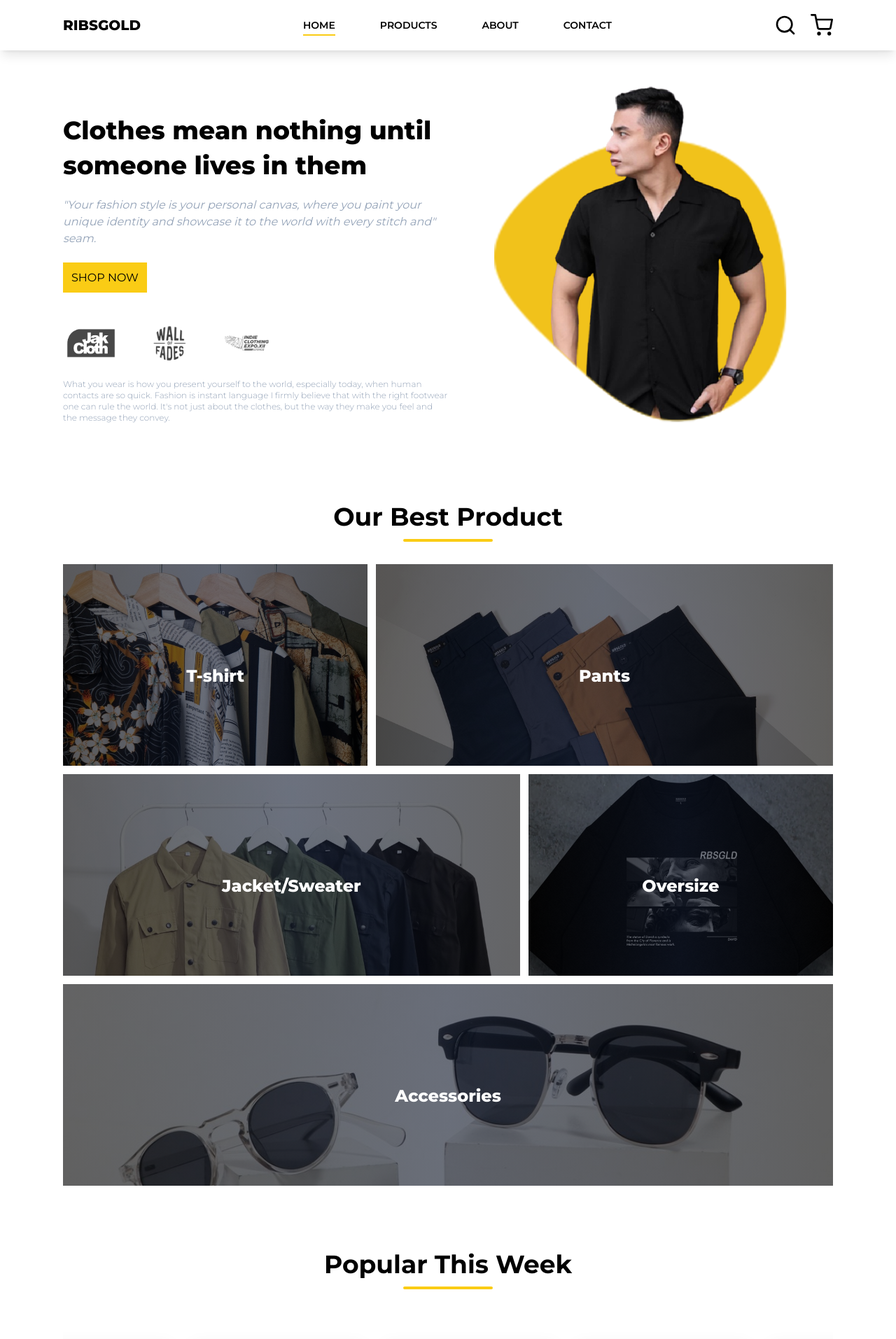
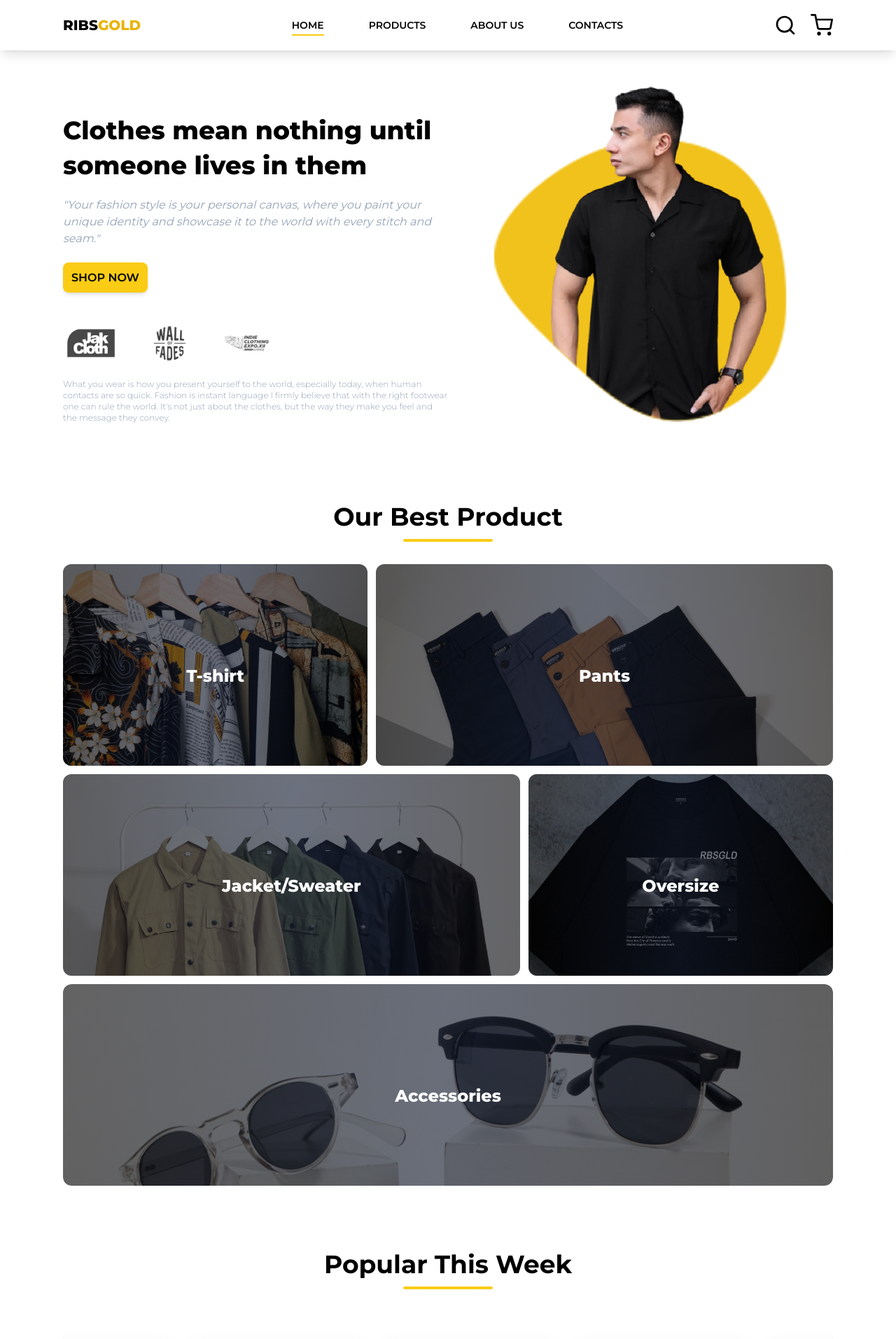
Before and after one commit to rustiandacodes/ribsgold-ecommerce, a React (Create React App) app: page / in a window 1280 px wide. Shown: the top 1913 px of the page at 70% size. Built offline with nearby package versions, Linux system fonts and the light colour scheme.

Commit message:
edited severals styles

```diff
--- a/src/components/AddToChart.jsx
+++ b/src/components/AddToChart.jsx
@@ -58,7 +58,7 @@ const AddToChart = (props) => {
             }}
           />
         </div>
-        <div className="md:h-96 h-[40rem] p-2 px-5 overflow-scroll">
+        <div className="h-96 p-2 px-5 overflow-scroll">
           {props.addToChartProducts.map((item, index) => {
             return (
               <div
@@ -74,7 +74,7 @@ const AddToChart = (props) => {
                   }}
                 />
                 <img src={item.img[0]} alt={item.name} className="rounded-lg" />
-                <div className="capitalize">
+                <div className="capitalize overflow-hidden">
                   <p className="font-bold truncate mb-2">{item.name}</p>
                   <div className="flex gap-3 font-extralight text-xs py-1">
                     <p className="font-bold w-14">Variant</p>
@@ -101,12 +101,12 @@ const AddToChart = (props) => {
         </div>
         <div className="px-8">
           <hr className="border-2 my-5 bg-slate-300 border-dashed" />
-          <div className="flex justify-between items-center">
-            <div className="flex items-center gap-5">
-              <p className="font-bold text-xl">Subtotal :</p>
+          <div className="flex flex-col md:flex-row justify-between md:items-center">
+            <div className="flex items-center gap-5 md:mb-0 mb-3">
+              <p className="font-bold text-lg md:text-xl">Subtotal :</p>
               <p>IDR {subsTotal().toLocaleString()}</p>
             </div>
-            <button className="py-1 px-3 bg-yellow-400 font-semibold rounded-lg">
+            <button className="py-1 px-3 bg-yellow-400 font-semibold rounded-lg text-lg">
               Checkout
             </button>
           </div>
--- a/src/components/AllProducts.jsx
+++ b/src/components/AllProducts.jsx
@@ -31,7 +31,7 @@ const AllProducts = (props) => {
               parameter.category === undefined
                 ? 'bg-yellow-400 border-yellow-400'
                 : ' border-black'
-            } border-[1.8px] font-medium p-2 cursor-pointer rounded-lg`}
+            } border-[1.8px] font-semibold p-2 cursor-pointer rounded-lg`}
             onClick={() => {
               navigate('/products')
             }}
@@ -43,7 +43,7 @@ const AllProducts = (props) => {
               parameter.category === 't-shirt'
                 ? 'bg-yellow-400 border-yellow-400'
                 : ' border-black'
-            } border-[1.8px] font-medium p-2 cursor-pointer rounded-lg`}
+            } border-[1.8px] font-semibold p-2 cursor-pointer rounded-lg`}
             onClick={() => {
               navigate('/products/t-shirt')
             }}
@@ -55,7 +55,7 @@ const AllProducts = (props) => {
               parameter.category === 'jacket-sweater'
                 ? 'bg-yellow-400 border-yellow-400'
                 : ' border-black'
-            } border-[1.8px] font-medium p-2 cursor-pointer rounded-lg`}
+            } border-[1.8px] font-semibold p-2 cursor-pointer rounded-lg`}
             onClick={() => {
               navigate('/products/jacket-sweater')
             }}
@@ -67,7 +67,7 @@ const AllProducts = (props) => {
               parameter.category === 'oversize'
                 ? 'bg-yellow-400 border-yellow-400'
                 : ' border-black'
-            } border-[1.8px] font-medium p-2 cursor-pointer rounded-lg`}
+            } border-[1.8px] font-semibold p-2 cursor-pointer rounded-lg`}
             onClick={() => {
               navigate('/products/oversize')
             }}
@@ -79,7 +79,7 @@ const AllProducts = (props) => {
               parameter.category === 'pants'
                 ? 'bg-yellow-400 border-yellow-400'
                 : ' border-black'
-            } border-[1.8px] font-medium p-2 cursor-pointer rounded-lg`}
+            } border-[1.8px] font-semibold p-2 cursor-pointer rounded-lg`}
             onClick={() => {
               navigate('/products/pants')
             }}
@@ -91,7 +91,7 @@ const AllProducts = (props) => {
               parameter.category === 'accessories'
                 ? 'bg-yellow-400 border-yellow-400'
                 : ' border-black'
-            } border-[1.8px] font-medium p-2 cursor-pointer rounded-lg`}
+            } border-[1.8px] font-semibold p-2 cursor-pointer rounded-lg`}
             onClick={() => {
               navigate('/products/accessories')
             }}
--- a/src/components/Categories.jsx
+++ b/src/components/Categories.jsx
@@ -17,8 +17,8 @@ const Categories = () => {
       <hr className="mb-8 mt-3 mx-auto w-32 border-2 rounded-full border-yellow-400" />
       <div className="flex gap-3 flex-col md:flex-row md:h-72 md:overflow-hidden mb-3  ">
         <div
-          className="md:w-[40%] overflow-hidden group relative cursor-pointer"
-          onClick={() => navigate('/products/t-shirts')}
+          className="md:w-[40%] overflow-hidden group relative cursor-pointer rounded-xl"
+          onClick={() => navigate('/products/t-shirt')}
         >
           <span className="absolute top-1/2 left-0 right-0 text-white text-2xl z-20">
             <p className="text-center font-black">T-shirt</p>
@@ -31,7 +31,7 @@ const Categories = () => {
           />
         </div>
         <div
-          className="md:w-[60%] overflow-hidden group relative cursor-pointer"
+          className="md:w-[60%] overflow-hidden group relative cursor-pointer rounded-xl"
           onClick={() => navigate('/products/pants')}
         >
           <span className="absolute top-1/2 left-0 right-0 text-white text-2xl z-20">
@@ -47,7 +47,7 @@ const Categories = () => {
       </div>
       <div className="flex gap-3 flex-col md:flex-row md:h-72 md:overflow-hidden mb-3 cursor-pointer ">
         <div
-          className="md:w-[60%] overflow-hidden group relative"
+          className="md:w-[60%] overflow-hidden group relative rounded-xl"
           onClick={() => navigate('/products/jacket-sweater')}
         >
           <span className="absolute top-1/2 left-0 right-0 text-white text-2xl z-20">
@@ -62,25 +62,25 @@ const Categories = () => {
           />
         </div>
         <div
-          className="md:w-[40%] overflow-hidden group relative cursor-pointer"
+          className="md:w-[40%] overflow-hidden group relative cursor-pointer rounded-xl"
           onClick={() => navigate('/products/oversize')}
         >
           <span className="absolute top-1/2 left-0 right-0 text-white text-2xl z-20">
             <p className="text-center font-black">Oversize</p>
           </span>
-          <div className="bg-gradient-to-r from-black via-slate-900 to-black  absolute z-10 top-0 left-0 right-0 w-full h-full opacity-60"></div>
+          <div className="bg-gradient-to-r from-black via-slate-900 to-black  absolute z-10 top-0 left-0 right-0 w-full h-full opacity-60 "></div>
           <img
             src={oversized}
-            className=" scale-125 w-full group-hover:grayscale duration-100 group-hover:transition group-hover:scale-150"
+            className=" scale-125 w-full group-hover:grayscale duration-100 group-hover:transition group-hover:scale-150 rounded-xl"
             alt="tshirt"
           />
         </div>
       </div>
       <div
-        className="flex gap-3 flex-col md:flex-row md:h-72 md:overflow-hidden mb-3 cursor-pointer "
+        className="flex gap-3 flex-col md:flex-row md:h-72 md:overflow-hidden mb-3 cursor-pointer rounded-xl"
         onClick={() => navigate('/products/accessories')}
       >
-        <div className="md:w-full md:h-72 overflow-hidden group relative cursor-pointer">
+        <div className="md:w-full md:h-72 overflow-hidden group relative cursor-pointer rounded-xl">
           <span className="absolute top-1/2 left-0 right-0 text-white text-2xl z-20">
             <p className="text-center font-black">Accessories</p>
           </span>
--- a/src/components/DetailProduct.jsx
+++ b/src/components/DetailProduct.jsx
@@ -74,7 +74,7 @@ const DetailProduct = (props) => {
                 </h2>
                 <div className="py-2 flex gap-2">
                   <p className="font-bold text-sm lg:text-lg w-[30%]">Price </p>
-                  <p className="font-semibold md:text-xl w-[70%] text-slate-900">
+                  <p className="md:text-xl w-[70%] text-slate-900">
                     IDR {item.price.toLocaleString()}
                   </p>
                 </div>
@@ -133,18 +133,18 @@ const DetailProduct = (props) => {
                   <p className="font-bold text-sm lg:text-lg w-[30%]">Qty </p>
                   <div className="flex gap-2 w-[70%]">
                     <span
-                      className="w-5 text-center bg-yellow-400 cursor-pointer"
+                      className="w-5 text-center bg-yellow-400 cursor-pointer rounded-md"
                       onClick={() => handleMinus()}
                     >
                       -
                     </span>
                     <input
-                      className="outline outline-1 w-10 text-center"
+                      className="outline outline-1 w-10 text-center rounded-md"
                       value={counter}
                       type="text"
                     />
                     <span
-                      className="w-5 text-center  bg-yellow-400 cursor-pointer"
+                      className="w-5 text-center  bg-yellow-400 cursor-pointer rounded-md"
                       onClick={() => handlePlus()}
                     >
                       +
@@ -152,9 +152,11 @@ const DetailProduct = (props) => {
                   </div>
                 </div>
                 <div className="flex gap-3 mt-8">
-                  <button className="w-1/2 py-2 bg-yellow-400">Buy Now</button>
+                  <button className="w-1/2 py-2 bg-yellow-400 rounded-lg font-semibold">
+                    Buy Now
+                  </button>
                   <button
-                    className="w-1/2 py-2 border-2 border-yellow-400 text-yellow-400"
+                    className="w-1/2 py-2 border-2 border-yellow-400 text-yellow-400 rounded-lg font-semibold"
                     onClick={() => {
                       // props.handleAddToChart(props.showProducts[0])
                       setAddToChartData(
--- a/src/components/Hero.jsx
+++ b/src/components/Hero.jsx
@@ -13,10 +13,15 @@ const Hero = () => {
           </h1>
           <p className="text-slate-400 mb-8 mt-5 2xl italic">
             "Your fashion style is your personal canvas, where you paint your
-            unique identity and showcase it to the world with every stitch and"
-            seam.
+            unique identity and showcase it to the world with every stitch and
+            seam."
           </p>
-          <NavLink className={'uppercase bg-yellow-400 p-3'} to={'/products'}>
+          <NavLink
+            className={
+              'uppercase font-semibold shadow-md bg-yellow-400 hover:bg-yellow-500 p-3 rounded-lg'
+            }
+            to={'/products'}
+          >
             shop now
           </NavLink>
           <div className="mt-10 hidden lg:block">
@@ -38,18 +43,6 @@ const Hero = () => {
           <img src={model} className="scale-125 md:scale-90" alt="model" />
         </div>
       </div>
-      {/* <div className="absolute -bottom-32">
-        <div className="flex gap-8">
-          <img src={fest1} className="w-28 grayscale" alt="fest-logo" />
-          <img src={fest2} className="w-28 grayscale" alt="fest-logo" />
-          <img src={fest3} className="w-28 grayscale" alt="fest-logo" />
-        </div>
-        <p className="w-1/2 text-xs mt-3 text-slate-400 font-extralight">
-          What you wear is how you present yourself to the world, especially
-          today, when human contacts are so quick. Fashion is instant language I
-          firmly believe that with the right footwear one can rule the world.
-        </p>
-      </div> */}
       <div className="lg:hidden mt-16">
         <div className="flex justify-center">
           <img src={fest3} className="w-24 grayscale" alt="fest-logo" />
--- a/src/components/Navbar.jsx
+++ b/src/components/Navbar.jsx
@@ -31,7 +31,7 @@ const Navbar = (props) => {
           className="uppercase text-xl font-black cursor-pointer"
           onClick={() => navigate('/')}
         >
-          RIBSGOLD
+          RIBS<span className="text-yellow-500">GOLD</span>
         </span>
         <div
           className={`${
@@ -79,7 +79,7 @@ const Navbar = (props) => {
                   navigate('/about')
                 }}
               >
-                About
+                About Us
               </span>
             </li>
             <li>
@@ -92,7 +92,7 @@ const Navbar = (props) => {
                   navigate('/contact')
                 }}
               >
-                Contact
+                Contacts
               </span>
             </li>
           </ul>
```
